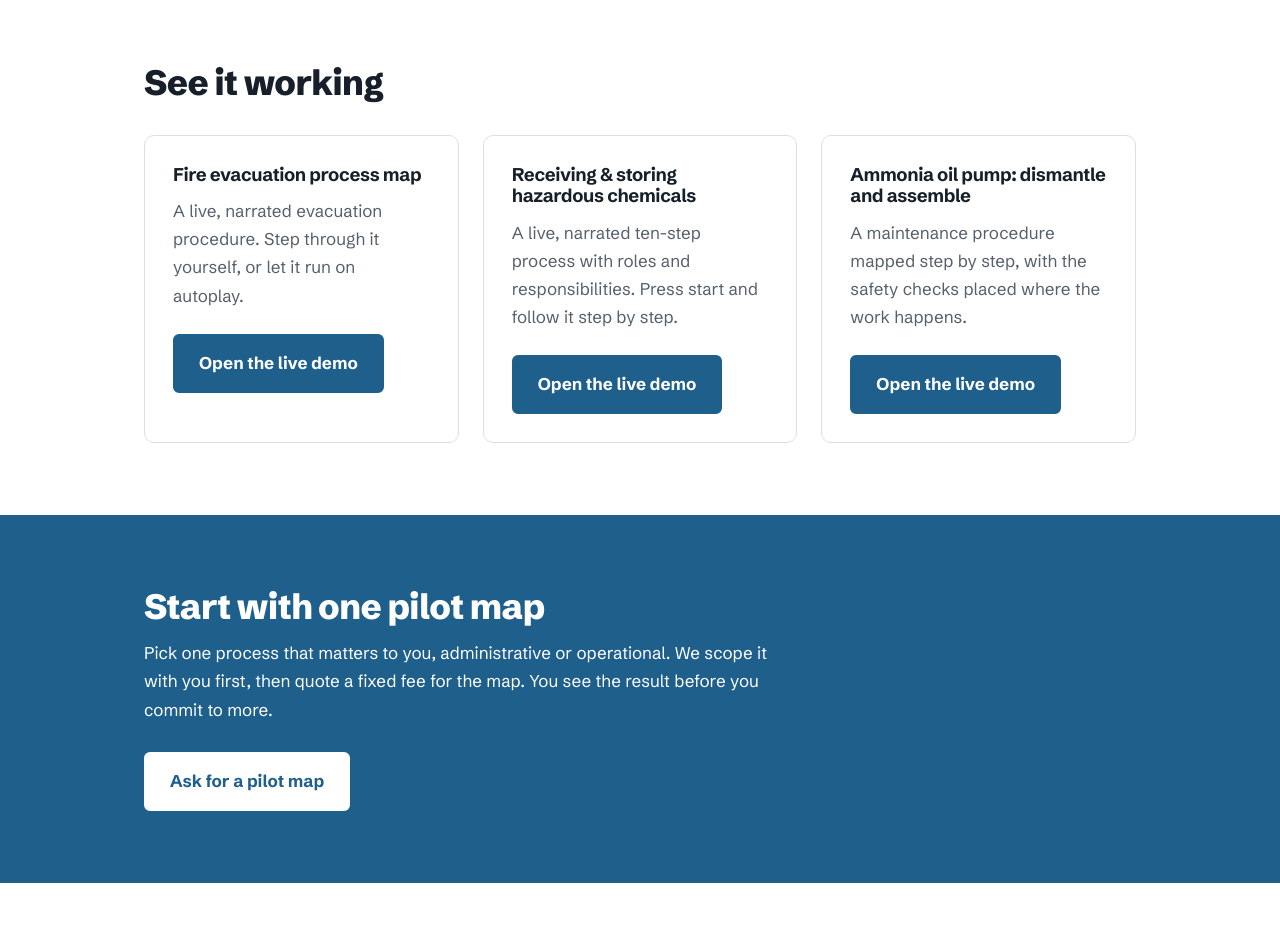
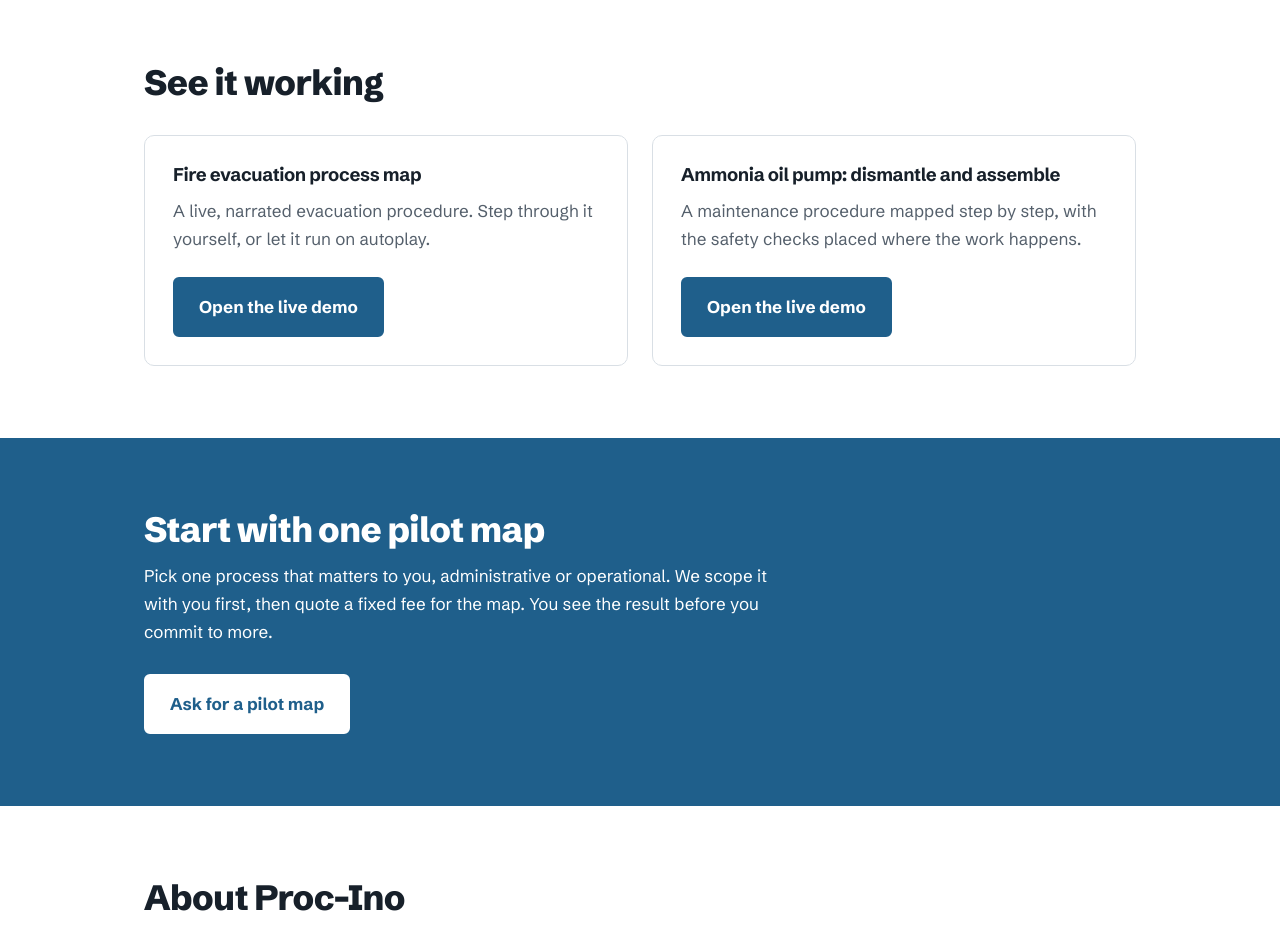
Before and after one commit to kimannak1512-max/dadsweb, a plain HTML site: page index.html in a window 1280 px wide. Shown: the part 2560-3495 px from the top of the page. Drawn offline with Linux system fonts and the light colour scheme.

Commit message:
Remove hazardous chemicals demo card from index.html
Removed the hazardous chemicals section from the index.

```diff
--- a/index.html
+++ b/index.html
@@ -231,11 +231,6 @@
         <p>A live, narrated evacuation procedure. Step through it yourself, or let it run on autoplay.</p>
         <a class="btn btn-primary" href="fire-evacuation.html">Open the live demo</a>
       </div>
- <div class="card">
- <h3>Receiving &amp; storing hazardous chemicals</h3>
-        <p>A live, narrated ten-step process with roles and responsibilities. Press start and follow it step by step.</p>
-        <a class="btn btn-primary" href="hazardous-chemicals.html">Open the live demo</a>
-      </div>
       <div class="card">
         <h3>Ammonia oil pump: dismantle and assemble</h3>
         <p>A maintenance procedure mapped step by step, with the safety checks placed where the work happens. </p>
```
